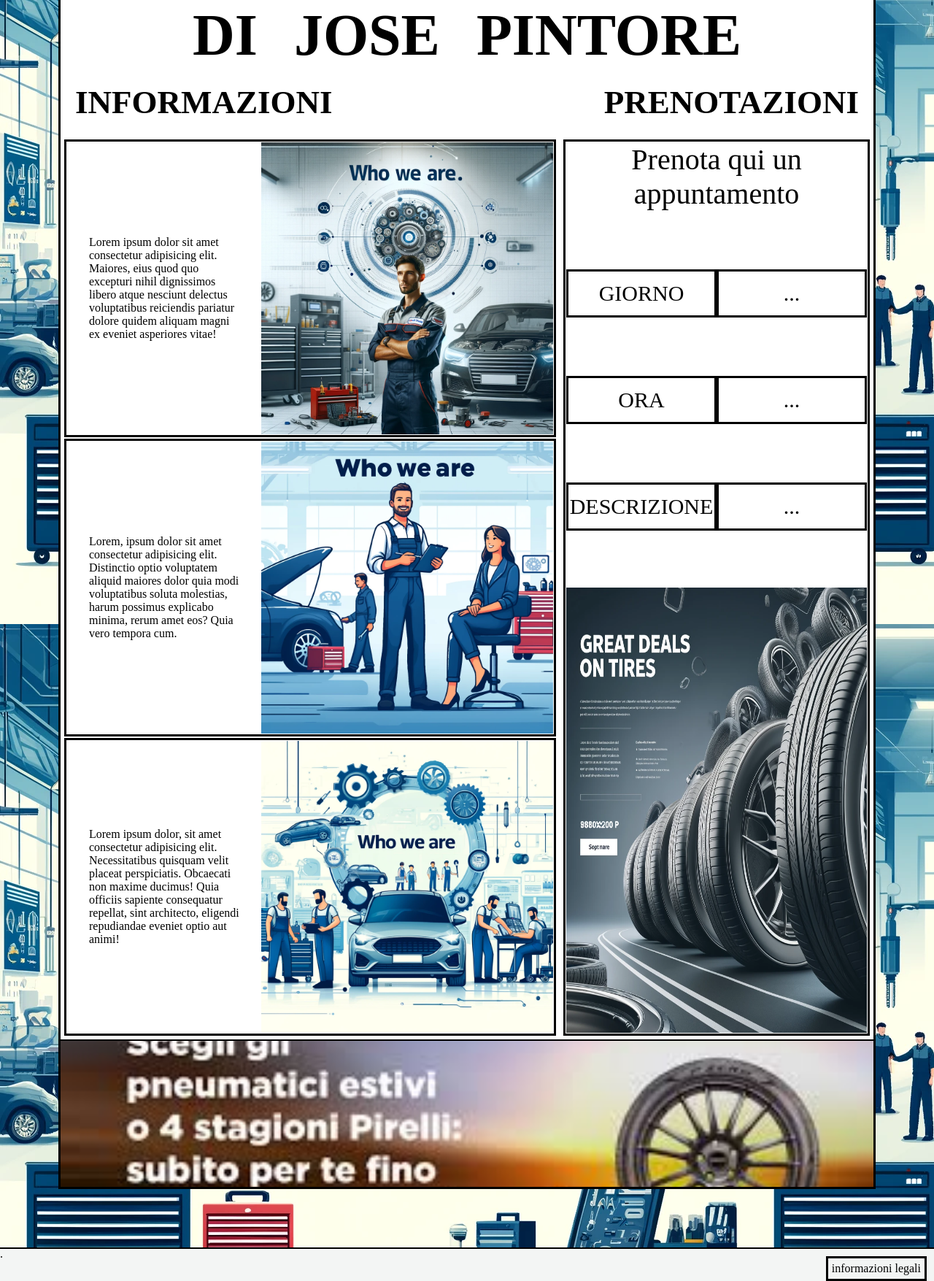
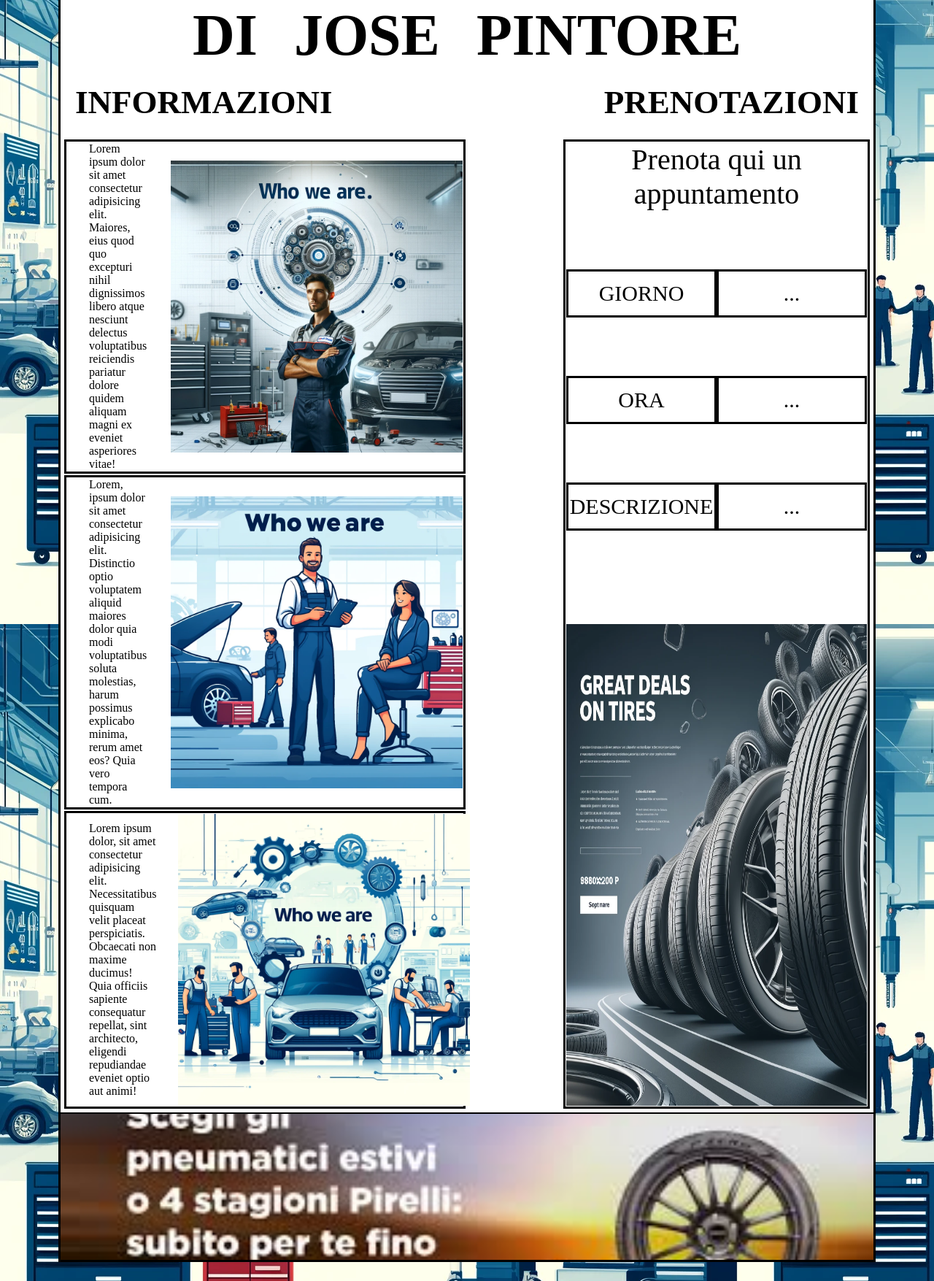
Before and after one commit to josepinto97/Cartella-Appunti, a PHP site: page /chi-siamo.html in a window 1280 px wide. Shown: the part 293-2048 px from the top of the page at 73% size. Run offline with PHP 8.4, Linux system fonts and the light colour scheme.

Commit message:
sistemato grandezze box di descrizione chi siamo

```diff
--- a/compiti/compito sito autofficina/style-chi-siamo.css
+++ b/compiti/compito sito autofficina/style-chi-siamo.css
@@ -3,8 +3,11 @@
     margin: 2px;
 }
 
+.descrizione-chi-siamo{
+    width: 80%;
+}
+
 .descrizione-chi-siamo p {
-    width: 60%;
     padding-left: 30px;
 }
 
```
